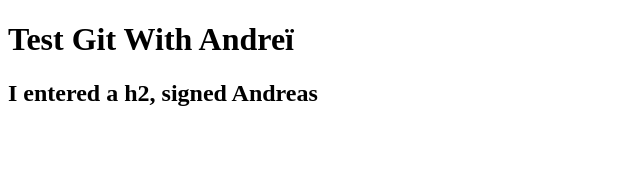
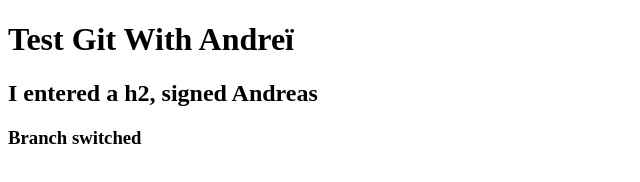
Before and after one commit to GregDevLab/collabtest, a plain HTML site: page index.html in a window 1280 px wide. Shown: the whole page, without its empty margins (0-640 px from the left). Drawn offline with Linux system fonts and the light colour scheme.

Commit message:
create new branch

```diff
--- a/index.html
+++ b/index.html
@@ -9,5 +9,6 @@
 	<body>
 		<h1>Test Git With Andreï</h1>
 		<h2>I entered a h2, signed Andreas</h2>
+		<h3>Branch switched</h3>
 	</body>
 </html>
```
